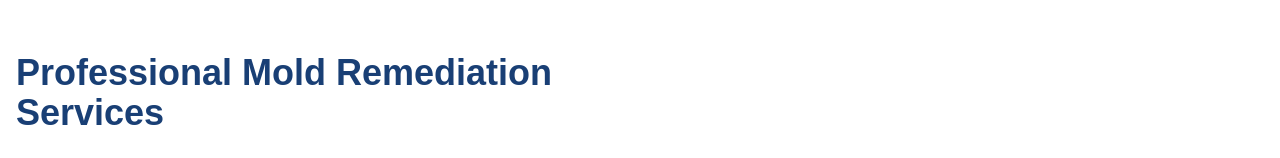
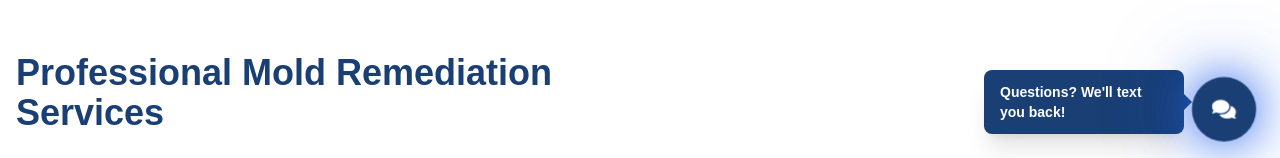
Before and after one commit to brennanhunter/fowcon, a Next.js app: page /mitigation/mold in a window 1280 px wide. Shown: the part 634-792 px from the top of the page. Built offline with nearby package versions, Linux system fonts and the light colour scheme.

Commit message:
Added text bubble.

```diff
--- /dev/null
+++ b/app/components/ChatWidget.tsx
@@ -0,0 +1,233 @@
+'use client';
+
+import { useState } from 'react';
+import { motion, AnimatePresence } from 'framer-motion';
+import { FaComments, FaTimes, FaPaperPlane } from 'react-icons/fa';
+import Image from 'next/image';
+
+export default function ChatWidget() {
+  const [isOpen, setIsOpen] = useState(false);
+  const [formData, setFormData] = useState({
+    name: '',
+    phone: '',
+    message: '',
+  });
+  const [submitting, setSubmitting] = useState(false);
+  const [submitted, setSubmitted] = useState(false);
+  const [error, setError] = useState('');
+
+  const handleSubmit = async (e: React.FormEvent) => {
+    e.preventDefault();
+    setSubmitting(true);
+    setError('');
+
+    try {
+      const res = await fetch('https://formspree.io/f/xvzzokev', {
+        method: 'POST',
+        headers: { 'Content-Type': 'application/json' },
+        body: JSON.stringify({
+          ...formData,
+          source: 'chat-widget',
+          preferredContact: 'text',
+        }),
+      });
+
+      if (!res.ok) throw new Error();
+      setSubmitted(true);
+      setTimeout(() => {
+        setIsOpen(false);
+        setSubmitted(false);
+        setFormData({ name: '', phone: '', message: '' });
+      }, 3000);
+    } catch {
+      setError('Something went wrong. Please try again.');
+    } finally {
+      setSubmitting(false);
+    }
+  };
+
+  return (
+    <>
+      {/* Message Tooltip */}
+      <AnimatePresence>
+        {!isOpen && (
+          <motion.div
+            initial={{ opacity: 0, x: 20 }}
+            animate={{ opacity: 1, x: 0 }}
+            exit={{ opacity: 0, x: 20 }}
+            transition={{ duration: 0.3, delay: 5 }}
+            className="fixed bottom-8 right-24 z-50 bg-primary-blue text-white px-4 py-3 rounded-lg shadow-xl max-w-[200px]"
+          >
+            <p className="text-sm font-semibold">Questions? We&apos;ll text you back!</p>
+            <div className="absolute top-1/2 -right-2 -translate-y-1/2 w-0 h-0 border-t-8 border-b-8 border-l-8 border-transparent border-l-primary-blue"></div>
+          </motion.div>
+        )}
+      </AnimatePresence>
+
+      {/* Chat Bubble Button */}
+      <motion.button
+        onClick={() => setIsOpen(!isOpen)}
+        className="fixed bottom-6 right-6 z-50 w-16 h-16 bg-primary-blue rounded-full flex items-center justify-center text-white hover:bg-blue-800 transition-colors"
+        animate={{
+          y: [0, -8, 0],
+          scale: [1, 1.05, 1],
+          boxShadow: [
+            '0 0 40px rgba(37, 99, 235, 0.8), 0 0 80px rgba(37, 99, 235, 0.5)',
+            '0 0 60px rgba(37, 99, 235, 1), 0 0 120px rgba(37, 99, 235, 0.7)',
+            '0 0 40px rgba(37, 99, 235, 0.8), 0 0 80px rgba(37, 99, 235, 0.5)',
+          ],
+        }}
+        transition={{
+          duration: 3,
+          repeat: Infinity,
+          ease: 'easeInOut',
+        }}
+        whileHover={{ scale: 1.1 }}
+        whileTap={{ scale: 0.95 }}
+        aria-label="Open chat"
+      >
+        <AnimatePresence mode="wait">
+          {isOpen ? (
+            <motion.div
+              key="close"
+              initial={{ rotate: -90, opacity: 0 }}
+              animate={{ rotate: 0, opacity: 1 }}
+              exit={{ rotate: 90, opacity: 0 }}
+              transition={{ duration: 0.2 }}
+            >
+              <FaTimes className="text-2xl" />
+            </motion.div>
+          ) : (
+            <motion.div
+              key="chat"
+              initial={{ rotate: 90, opacity: 0 }}
+              animate={{ rotate: 0, opacity: 1 }}
+              exit={{ rotate: -90, opacity: 0 }}
+              transition={{ duration: 0.2 }}
+            >
+              <FaComments className="text-2xl" />
+            </motion.div>
+          )}
+        </AnimatePresence>
+      </motion.button>
+
+      {/* Chat Window */}
+      <AnimatePresence>
+        {isOpen && (
+          <motion.div
+            initial={{ opacity: 0, y: 20, scale: 0.95 }}
+            animate={{ opacity: 1, y: 0, scale: 1 }}
+            exit={{ opacity: 0, y: 20, scale: 0.95 }}
+            transition={{ duration: 0.2 }}
+            className="fixed bottom-24 right-6 z-50 w-[90vw] max-w-sm bg-white rounded-lg shadow-2xl overflow-hidden"
+          >
+            {/* Header */}
+            <div className="bg-gray-100 text-gray-800 px-5 py-3 border-b border-gray-200 flex items-center justify-between">
+              <div className="flex items-center gap-2">
+                <div className="w-8 h-8 bg-primary-blue rounded-full flex items-center justify-center text-white font-bold text-sm">
+                  F
+                </div>
+                <span className="font-semibold text-sm">Fowcon Construction</span>
+              </div>
+              <button
+                onClick={() => setIsOpen(false)}
+                className="text-gray-500 hover:text-gray-700 transition-colors"
+                aria-label="Close modal"
+              >
+                <FaTimes className="text-lg" />
+              </button>
+            </div>
+
+            {/* Body */}
+            <div className="p-5 bg-gray-50 min-h-[400px] flex flex-col">
+              {submitted ? (
+                <div className="text-center py-8">
+                  <div className="text-5xl mb-3">✓</div>
+                  <h4 className="text-xl font-bold text-primary-blue mb-1">
+                    Message Sent!
+                  </h4>
+                  <p className="text-gray-600 text-sm">
+                    Expect a text from us shortly.
+                  </p>
+                </div>
+              ) : (
+                <>
+                  {/* Company Message Bubble */}
+                  <div className="flex gap-2 mb-6">
+                    <div className="w-10 h-10 shrink-0 bg-primary-blue rounded-full flex items-center justify-center text-white font-bold">
+                      F
+                    </div>
+                    <div className="bg-white rounded-2xl rounded-tl-sm px-4 py-3 shadow-sm max-w-[85%]">
+                      <p className="text-gray-800 text-sm leading-relaxed">
+                        Enter your information, and our team will text you shortly during our office hours:
+                      </p>
+                      <p className="text-gray-600 text-sm font-semibold mt-2">
+                        Monday–Friday 8 a.m - 5 p.m
+                      </p>
+                    </div>
+                  </div>
+
+                  {/* Form */}
+                  <form onSubmit={handleSubmit} className="space-y-3 mt-auto">
+                    <div>
+                      <input
+                        type="text"
+                        required
+                        placeholder="Your name"
+                        value={formData.name}
+                        onChange={(e) =>
+                          setFormData({ ...formData, name: e.target.value })
+                        }
+                        className="w-full border border-gray-300 rounded-lg px-4 py-2.5 text-gray-900 focus:outline-none focus:ring-2 focus:ring-primary-blue focus:border-transparent"
+                      />
+                    </div>
+                    <div>
+                      <input
+                        type="tel"
+                        required
+                        placeholder="Phone number"
+                        value={formData.phone}
+                        onChange={(e) =>
+                          setFormData({ ...formData, phone: e.target.value })
+                        }
+                        className="w-full border border-gray-300 rounded-lg px-4 py-2.5 text-gray-900 focus:outline-none focus:ring-2 focus:ring-primary-blue focus:border-transparent"
+                      />
+                    </div>
+                    <div>
+                      <textarea
+                        rows={2}
+                        placeholder="How can we help?"
+                        value={formData.message}
+                        onChange={(e) =>
+                          setFormData({ ...formData, message: e.target.value })
+                        }
+                        className="w-full border border-gray-300 rounded-lg px-4 py-2.5 text-gray-900 focus:outline-none focus:ring-2 focus:ring-primary-blue focus:border-transparent resize-none"
+                      />
+                    </div>
+                    {error && (
+                      <p className="text-red-600 text-sm text-center">{error}</p>
+                    )}
+                    <button
+                      type="submit"
+                      disabled={submitting}
+                      className="w-full py-3 bg-primary-blue text-white font-bold rounded-lg hover:bg-blue-800 transition-colors flex items-center justify-center gap-2 disabled:opacity-50 disabled:cursor-not-allowed"
+                    >
+                      {submitting ? (
+                        'Sending...'
+                      ) : (
+                        <>
+                          <FaPaperPlane />
+                          Send Message
+                        </>
+                      )}
+                    </button>
+                  </form>
+                </>
+              )}
+            </div>
+          </motion.div>
+        )}
+      </AnimatePresence>
+    </>
+  );
+}
--- a/app/layout.tsx
+++ b/app/layout.tsx
@@ -3,6 +3,7 @@ import { Geist, Geist_Mono } from "next/font/google";
 import "./globals.css";
 import Header from "./components/Header";
 import Footer from "./components/Footer";
+import ChatWidget from "./components/ChatWidget";
 
 const geistSans = Geist({
   variable: "--font-geist-sans",
@@ -199,6 +200,7 @@ export default function RootLayout({
         <Header />
         {children}
         <Footer />
+        <ChatWidget />
       </body>
     </html>
   );
```
